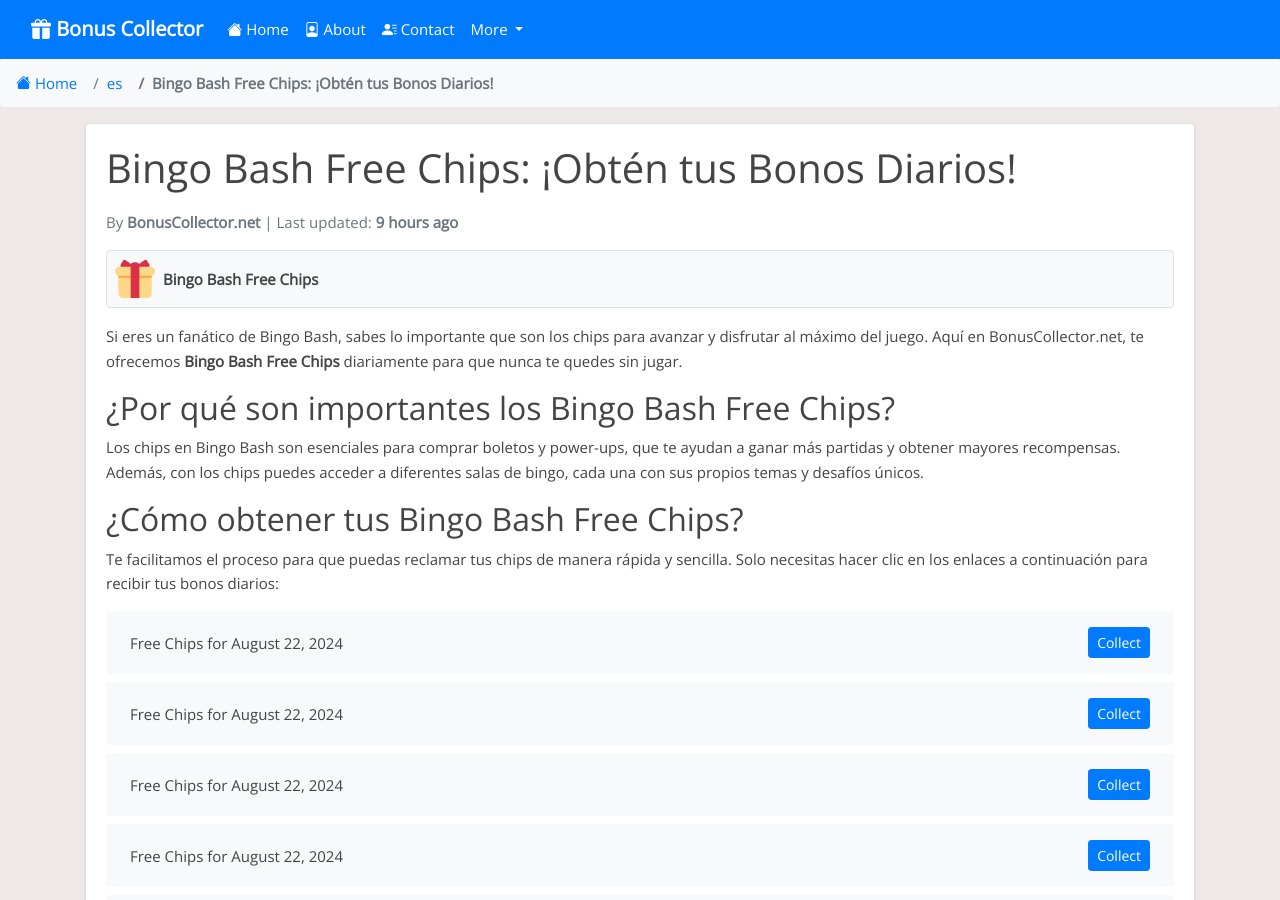
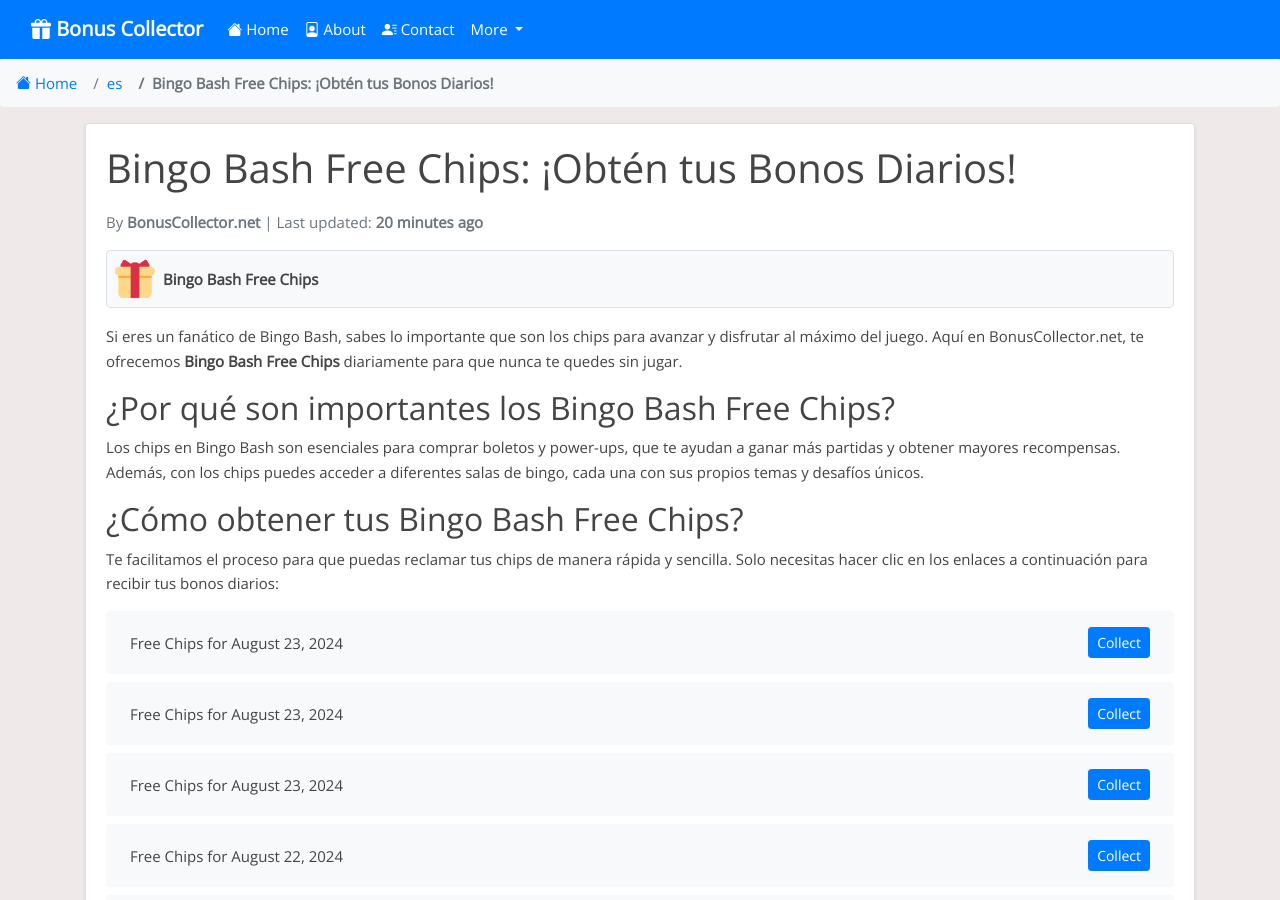
Before and after one commit to Prollad99/bs-net, a Jekyll site: the page built from es/_posts/2024-07-17-bingo-bash.md, in a window 1280 px wide and 900 px high. Built offline with Jekyll 4.4.1, drawn with Linux system fonts in a browser that asks for light colours; nearby versions of some CDN libraries; comment, search, counter and statistics services are not loaded; some of the changed text lies outside the part shown.

Commit message:
Update bingo-bash reward links and last modified date

```diff
--- a/_data/include_files.yml
+++ b/_data/include_files.yml
@@ -8,7 +8,7 @@
   last_modified: 2024-08-22 03:35:47
 
 bingo-bash.html:
-  last_modified: 2024-08-23 03:34:54
+  last_modified: 2024-08-23 12:18:25
 
 house-of-fun.html:
   last_modified: 2024-08-23 08:38:13
--- a/_includes/bingo-bash.html
+++ b/_includes/bingo-bash.html
@@ -1,4 +1,16 @@
 <ul class="list-group mt-3 mb-4">
+  <li class="list-group-item d-flex justify-content-between align-items-center">
+    <span>Free Chips for August 23, 2024</span>
+    <a href="https://scrb.ly/4a7L2Ql" class="btn btn-primary btn-sm">Collect</a>
+  </li>
+  <li class="list-group-item d-flex justify-content-between align-items-center">
+    <span>Free Chips for August 23, 2024</span>
+    <a href="https://bingo.bitrhymes.com/apps/bingo/facebook/app/ads/viral.php?device=androidp&hash=50c0af965687d7eefa85b2b253b3babb&fr_id=&time=&type=OTR&item_id=0&verify=&ptyp=bot&ctyp=&se=&yahoo_id=&ref=viral&us_type=&rc=eyJzdCI6MTcyNDM5ODE0NSwiZXQiOjE3MjQ0NzAxNDUsInJuIjozMzcsInJ3ZCI6eyJjaGlwcyI6NH0sIm1faWQiOiI2MDY1MDg5MTEzNTM5MDUwIiwic3JjIjoiY2hhdGZ1ZWwifQ%3D%3D&ref=viral&ref_2=na&ref_3=na&ptyp=bot&ctyp=na" class="btn btn-primary btn-sm">Collect</a>
+  </li>
+  <li class="list-group-item d-flex justify-content-between align-items-center">
+    <span>Free Chips for August 23, 2024</span>
+    <a href="https://bingo.bitrhymes.com/apps/bingo/facebook/app/ads/viral.php?device=androidp&hash=04403e99e2ac1e2f4ec011e5840a5d4d&fr_id=&time=&type=OTR&item_id=0&verify=&ptyp=bot&ctyp=&se=&yahoo_id=&ref=viral&us_type=&rc=eyJzdCI6MTcyNDM5ODE3MCwiZXQiOjE3MjQ0NzAxNzAsInJuIjo1MTYsInJ3ZCI6eyJjaGlwcyI6NX0sIm1faWQiOiI2MDY1MDg5MTEzNTM5MDUwIiwic3JjIjoiY2hhdGZ1ZWwifQ%3D%3D&ref=viral&ref_2=na&ref_3=na&ptyp=bot&ctyp=na" class="btn btn-primary btn-sm">Collect</a>
+  </li>
   <li class="list-group-item d-flex justify-content-between align-items-center">
     <span>Free Chips for August 22, 2024</span>
     <a href="https://scrb.ly/43scjdX" class="btn btn-primary btn-sm">Collect</a>
@@ -387,16 +399,4 @@
     <span>Free Chips for August 6, 2024</span>
     <a href="https://bingo.bitrhymes.com/apps/bingo/facebook/app/ads/viral.php?device=androidp&hash=c7a62a872562e99558738caf46b9272d&fr_id=&time=&type=OTR&item_id=0&verify=&ptyp=bot&ctyp=&se=&yahoo_id=&ref=viral&us_type=&rc=eyJzdCI6MTcyMjk1NDI4NywiZXQiOjE3MjMwMjYyODcsInJuIjo4ODAsInJ3ZCI6eyJjaGlwcyI6NX0sIm1faWQiOiI2MDY1MDg5MTEzNTM5MDUwIiwic3JjIjoiY2hhdGZ1ZWwifQ%3D%3D&ref=viral&ref_2=na&ref_3=na&ptyp=bot&ctyp=na" class="btn btn-primary btn-sm">Collect</a>
   </li>
-  <li class="list-group-item d-flex justify-content-between align-items-center">
-    <span>Free Chips for August 6, 2024</span>
-    <a href="https://scrb.ly/3vp99Le" class="btn btn-primary btn-sm">Collect</a>
-  </li>
-  <li class="list-group-item d-flex justify-content-between align-items-center">
-    <span>Free Chips for August 6, 2024</span>
-    <a href="https://scrb.ly/43ydvw5" class="btn btn-primary btn-sm">Collect</a>
-  </li>
-  <li class="list-group-item d-flex justify-content-between align-items-center">
-    <span>Free Chips for August 5, 2024</span>
-    <a href="http://scrb.ly/4bouowx" class="btn btn-primary btn-sm">Collect</a>
-  </li>
 </ul>
```
Also changed, not shown: links-json/bingo-bash.json (+12 -12 lines).
